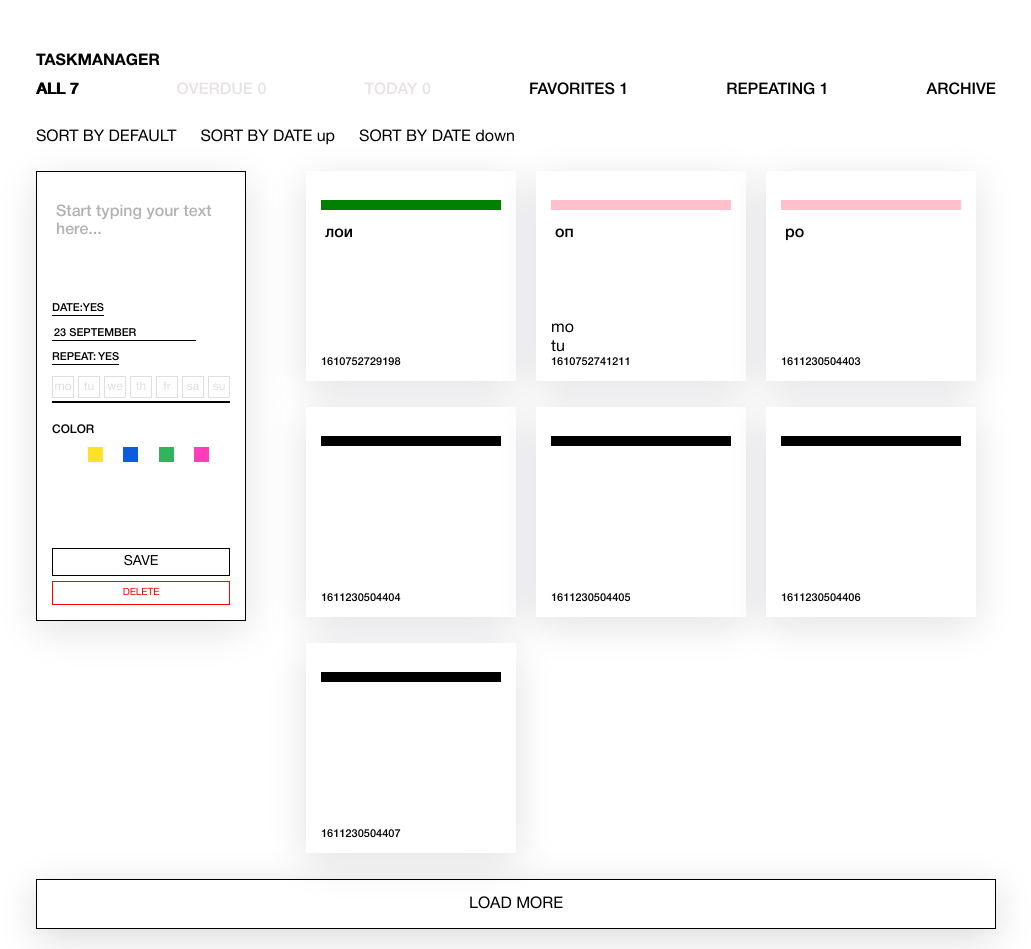
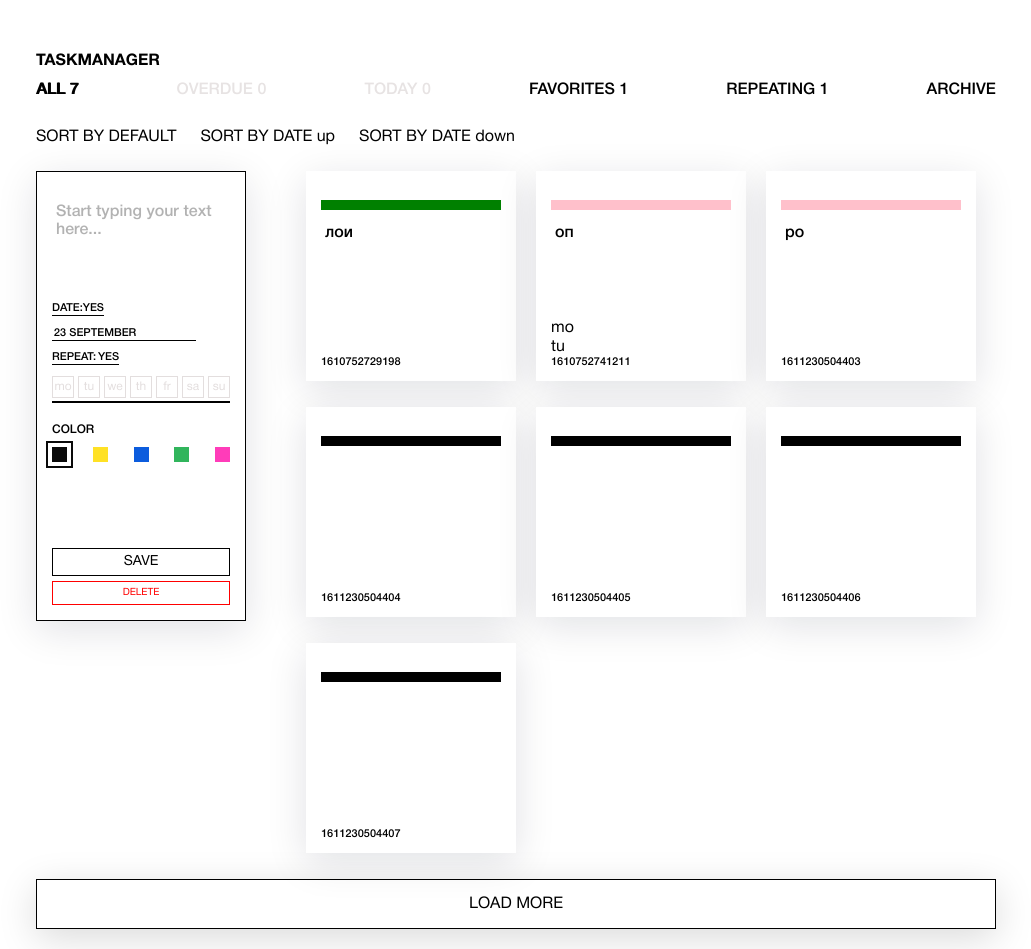
Before and after one commit to AnatoliiPetliak/taskmanager, a Vue app: page / in a window 1280 px wide. Shown: the whole page, without its empty margins (124-1155 px from the left). Built offline with nearby package versions, Linux system fonts and the light colour scheme; data requests are answered from the project's data file.

Commit message:
update card

```diff
--- a/src/components/CardColors.vue
+++ b/src/components/CardColors.vue
@@ -2,17 +2,19 @@
     <div class="card__colors-inner">
         <h3 class="card__colors-title">Color</h3>
 
-        <div class="card__colors-wrap" @click="setColor">
-            <input type="radio" id="color-black-4" class="card__color-input card__color-input--black visually-hidden" name="color" value="black" v-model="picked"/>
-            <label for="color-black-4" class="card__color card__color--black">black</label>
-            <input type="radio" id="color-yellow-4" class="card__color-input card__color-input--yellow visually-hidden" name="color" value="yellow" v-model="picked" />
-            <label for="color-yellow-4" class="card__color card__color--yellow" >yellow</label>
-            <input type="radio" id="color-blue-4" class="card__color-input card__color-input--blue visually-hidden" name="color" value="blue" v-model="picked"/>
-            <label for="color-blue-4" class="card__color card__color--blue">blue</label>
-            <input type="radio" id="color-green-4" class="card__color-input card__color-input--green visually-hidden" name="color" value="green" v-model="picked"/>
-            <label for="color-green-4" class="card__color card__color--green">green</label>
-            <input type="radio" id="color-pink-4" class="card__color-input card__color-input--pink visually-hidden" name="color" value="pink" v-model="picked"/>
-            <label for="color-pink-4" class="card__color card__color--pink">pink</label><br/>
+        <div class="card__colors-wrap">
+            <button
+                v-for="colour in colours"
+                :key="colour"
+                :class="{
+                    'color-control': true,
+                    ['is-' + colour]: true,
+                    'is-checked': pickedColour === colour,
+                }"
+                @click="onColorClick(colour)"
+            >
+                {{colour}}
+            </button>
         </div>
     </div>
 </template>
@@ -21,16 +23,21 @@
     export default {
         name: 'CardColors',
         data() {
+            const colours = ['black', 'yellow', 'blue', 'green', 'pink'];
+
             return {
-                picked: ''
+                pickedColour: colours[0],
+                colours,
+            };
+        },
+        methods: {
+            onColorClick(colour) {
+                if (this.colour !== colour) {
+                    this.$emit("changeColour", colour);
+
+                    this.pickedColour = colour;
                 }
             },
-        methods:{
-            setColor(){
-
-                this.$emit("changeColour", this.picked);
-                // this.picked = '';
-            }
         }
     };
 </script>
@@ -60,40 +67,52 @@
         margin-bottom: 20px;
     }
 
-    .card__color-input--black:checked+.card__color--black {
+    .color-control {
+        border: 0;
+        font-size: 0;
+        height: 15px;
+        outline: 0;
+        width: 15px;
+
+        &.is-black {
+            background-color: #0a0a0a;
+
+            &.is-checked {
                 box-shadow: 0 0 0 4px #ffffff, 0 0 0 6px #0a0a0a;
             }
-
-    .card__color--yellow {
-        background-color: #ffe125;
         }
 
-    .card__color-input--yellow:checked+.card__color--yellow {
+        &.is-yellow {
+            background-color: #ffe125;
+
+            &.is-checked {
                 box-shadow: 0 0 0 4px #ffffff, 0 0 0 6px #ffe125;
             }
-
-    .card__color--blue {
-        background-color: #0c5cdd;
         }
 
-    .card__color-input--blue:checked+.card__color--blue {
+        &.is-blue {
+            background-color: #0c5cdd;
+
+            &.is-checked {
                 box-shadow: 0 0 0 4px #ffffff, 0 0 0 6px #0c5cdd;
             }
-
-    .card__color--green {
-        background-color: #31b55c;
         }
 
-    .card__color-input--green:checked+.card__color--green {
+        &.is-green {
+            background-color: #31b55c;
+
+            &.is-checked {
                 box-shadow: 0 0 0 4px #ffffff, 0 0 0 6px #31b55c;
             }
-
-    .card__color--pink {
-        background-color: #ff3cb9;
         }
 
-    .card__color-input--pink:checked+.card__color--pink {
+        &.is-pink {
+            background-color: #ff3cb9;
+
+            &.is-checked {
                 box-shadow: 0 0 0 4px #ffffff, 0 0 0 6px #ff3cb9;
+            }
+        }
     }
 
     .visually-hidden {
```
Also changed, not shown: src/components/CardEdit.vue (+5 -3 lines). Lines whose indentation alone changed are shown as unchanged.
